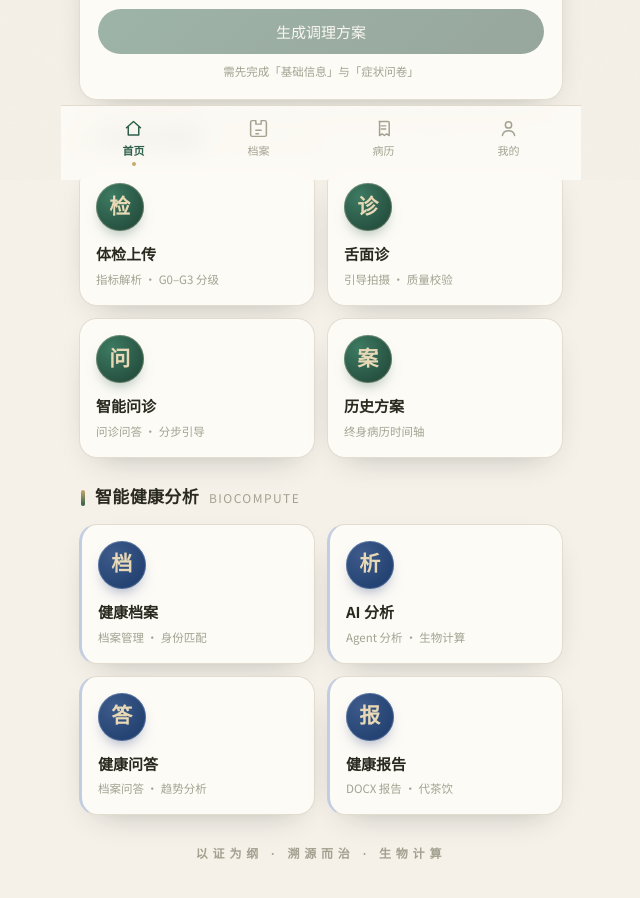
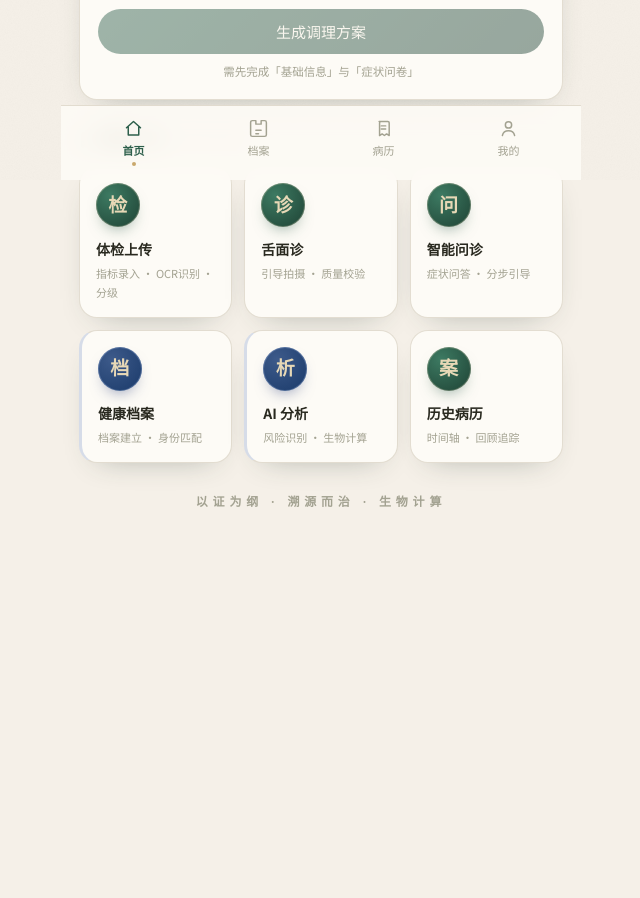
Before and after one commit to xxx200001/SoulHealth-TongueDiag, a Vue app in the folder soulhealth-frontend-stage1/soulhealth-frontend/: page / in a window 1280 px wide. Shown: the part 620-1518 px from the top of the page, without its empty margins (319-959 px from the left). After the commit the page ends 1247 px from the top, so only its background shows below. Built offline with nearby package versions, Linux system fonts and the light colour scheme; no server answers; sample sign-in values are in the browser's storage.

Commit message:
fix: 去重复 — 首页统一入口、档案/上传页去除重复字段

```diff
--- a/soulhealth-frontend-stage1/soulhealth-frontend/src/pages/HomePage.vue
+++ b/soulhealth-frontend-stage1/soulhealth-frontend/src/pages/HomePage.vue
@@ -5,9 +5,9 @@ import { usePatientStore } from '../store/patient'
 
 const router = useRouter()
 const store = usePatientStore()
-const showFollowup = ref(true) // 随访提醒浮动通知条（规格书§三 页面1）
+const showFollowup = ref(true)
 
-// 动态计算距上次调理天数（从 history 最新记录的 date 字段算）
+// 动态计算距上次调理天数
 const daysSinceLastVisit = computed(() => {
   if (!store.history || store.history.length === 0) return -1
   const lastDate = new Date(store.history[0].date)
@@ -15,33 +15,25 @@ const daysSinceLastVisit = computed(() => {
   const now = new Date()
   return Math.floor((now - lastDate) / (1000 * 60 * 60 * 24))
 })
-
-// 是否显示随访提醒（有历史记录才显示）
 const shouldShowFollowup = computed(() => showFollowup.value && daysSinceLastVisit.value >= 0)
 
-// 生成方案的四步采集清单（用药登记并入个人信息页）
+// ── 方案生成进度 ──
 const steps = computed(() => [
   { to: '/profile', char: '人', name: '基础信息与用药', hint: '年龄 · 身高体重 · 过敏 · 西药', done: store.profileDone },
-  { to: '/lab', char: '检', name: '体检指标录入', hint: '25 类指标 · 自动异常分级', done: store.labsDone },
+  { to: '/lab', char: '检', name: '体检指标录入', hint: '25 类指标 · OCR 智能识别', done: store.labsDone },
   { to: '/tongue', char: '舌', name: '舌面诊拍摄', hint: '舌象 / 面色量化（可选）', done: store.tongueDone },
   { to: '/questionnaire', char: '问', name: '症状问诊问卷', hint: '分步问答 · 逐类作答', done: store.symptomsDone },
 ])
 const doneCount = computed(() => steps.value.filter((s) => s.done).length)
 
-// 中医辨证溯源入口
+// ── 统一快捷入口（合并 TCM + Bio，不再分两组）──
 const entries = [
-  { to: '/lab', char: '检', title: '体检上传', desc: '指标解析 · G0–G3 分级' },
-  { to: '/tongue', char: '诊', title: '舌面诊', desc: '引导拍摄 · 质量校验' },
-  { to: '/questionnaire', char: '问', title: '智能问诊', desc: '问诊问答 · 分步引导' },
-  { to: '/timeline', char: '案', title: '历史方案', desc: '终身病历时间轴' },
-]
-
-// 生物计算平台入口
-const bioEntries = [
-  { to: '/archive', char: '档', title: '健康档案', desc: '档案管理 · 身份匹配' },
-  { to: '/archive', char: '析', title: 'AI 分析', desc: 'Agent 分析 · 生物计算' },
-  { to: '/archive', char: '答', title: '健康问答', desc: '档案问答 · 趋势分析' },
-  { to: '/archive', char: '报', title: '健康报告', desc: 'DOCX 报告 · 代茶饮' },
+  { to: '/lab', char: '检', title: '体检上传', desc: '指标录入 · OCR识别 · 分级', color: 'tcm' },
+  { to: '/tongue', char: '诊', title: '舌面诊', desc: '引导拍摄 · 质量校验', color: 'tcm' },
+  { to: '/questionnaire', char: '问', title: '智能问诊', desc: '症状问答 · 分步引导', color: 'tcm' },
+  { to: '/archive', char: '档', title: '健康档案', desc: '档案建立 · 身份匹配', color: 'bio' },
+  { to: '/archive', char: '析', title: 'AI 分析', desc: '风险识别 · 生物计算', color: 'bio' },
+  { to: '/timeline', char: '案', title: '历史病历', desc: '时间轴 · 回顾追踪', color: 'tcm' },
 ]
 
 function generate() {
@@ -97,21 +89,11 @@ function generate() {
       <p v-if="!store.readyToGenerate" class="gen-hint">需先完成「基础信息」与「症状问卷」</p>
     </section>
 
-    <!-- 中医辨证溯源入口 -->
-    <h2 class="section-title">中医辨证溯源 <small>TCM DIAGNOSIS</small></h2>
+    <!-- 统一功能入口 -->
+    <h2 class="section-title">功能入口 <small>FEATURES</small></h2>
     <section class="grid">
-      <router-link v-for="e in entries" :key="e.to" :to="e.to" class="card entry">
-        <span class="medal lg serif">{{ e.char }}</span>
-        <b>{{ e.title }}</b>
-        <small>{{ e.desc }}</small>
-      </router-link>
-    </section>
-
-    <!-- 生物计算平台入口 -->
-    <h2 class="section-title">智能健康分析 <small>BIOCOMPUTE</small></h2>
-    <section class="grid">
-      <router-link v-for="e in bioEntries" :key="e.char" :to="e.to" class="card entry bio-entry">
-        <span class="medal lg serif bio-medal">{{ e.char }}</span>
+      <router-link v-for="e in entries" :key="e.char" :to="e.to" class="card entry" :class="e.color">
+        <span class="medal lg serif" :class="e.color">{{ e.char }}</span>
         <b>{{ e.title }}</b>
         <small>{{ e.desc }}</small>
       </router-link>
@@ -191,29 +173,31 @@ function generate() {
 .gen { margin-top: 14px; }
 .gen-hint { margin: 8px 0 0; text-align: center; font-size: 11.5px; color: var(--ink-3); }
 
-/* 入口栅格 */
-.grid { display: grid; grid-template-columns: 1fr 1fr; gap: 12px; }
+/* 统一功能入口 */
+.grid { display: grid; grid-template-columns: 1fr 1fr 1fr; gap: 12px; }
 .entry {
   display: flex; flex-direction: column; align-items: flex-start; gap: 3px;
   padding: 16px; transition: transform 0.18s ease, box-shadow 0.25s ease;
 }
 .entry:active { transform: scale(0.97); }
-.entry b { margin-top: 8px; font-size: 15px; }
-.entry small { font-size: 11.5px; color: var(--ink-3); }
+.entry b { margin-top: 8px; font-size: 14px; }
+.entry small { font-size: 11px; color: var(--ink-3); }
+
+/* TCM 绿色系 */
 .medal.lg {
-  width: 48px; height: 48px; font-size: 21px;
+  width: 44px; height: 44px; font-size: 19px;
   color: var(--gold-soft);
   background: radial-gradient(circle at 32% 28%, #3d7a62, var(--primary-deep));
   border: none;
   box-shadow: inset 0 0 0 1px rgba(231, 216, 182, 0.28), 0 8px 16px -8px rgba(45, 95, 75, 0.6);
 }
-.medal.lg.bio-medal {
+
+/* Bio 蓝色系 */
+.medal.lg.bio {
   background: radial-gradient(circle at 32% 28%, #3d5a8a, #1a3a6a);
   box-shadow: inset 0 0 0 1px rgba(180, 200, 240, 0.28), 0 8px 16px -8px rgba(40, 60, 120, 0.6);
 }
-.bio-entry {
-  border-left: 3px solid rgba(60, 100, 180, 0.3);
-}
+.entry.bio { border-left: 3px solid rgba(60, 100, 180, 0.2); }
 
 .foot {
   margin: 30px 0 6px; text-align: center;
```
